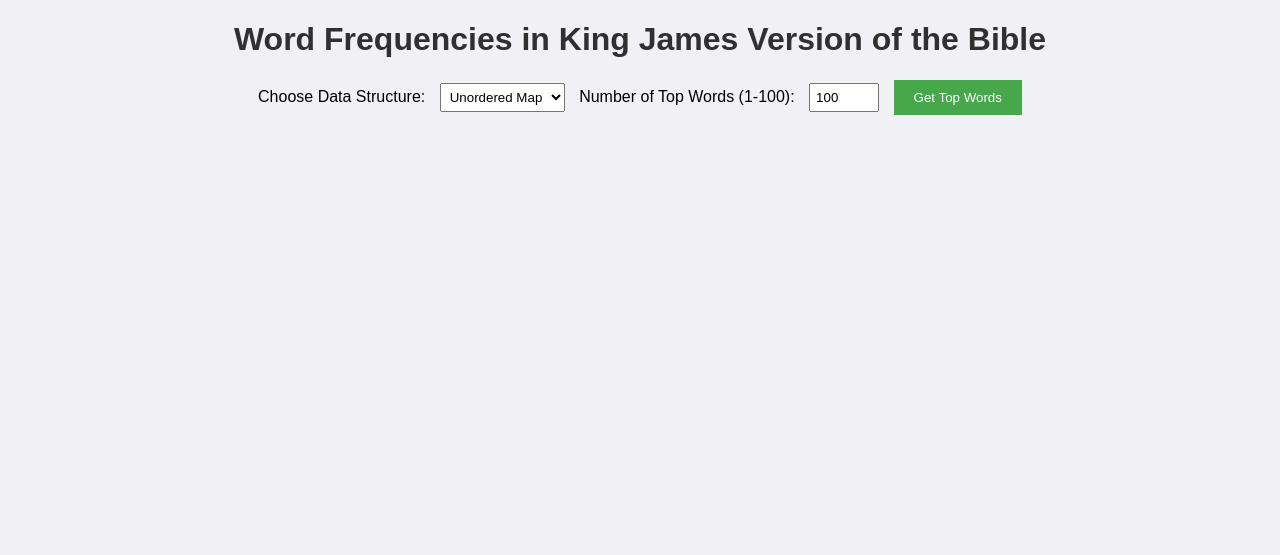
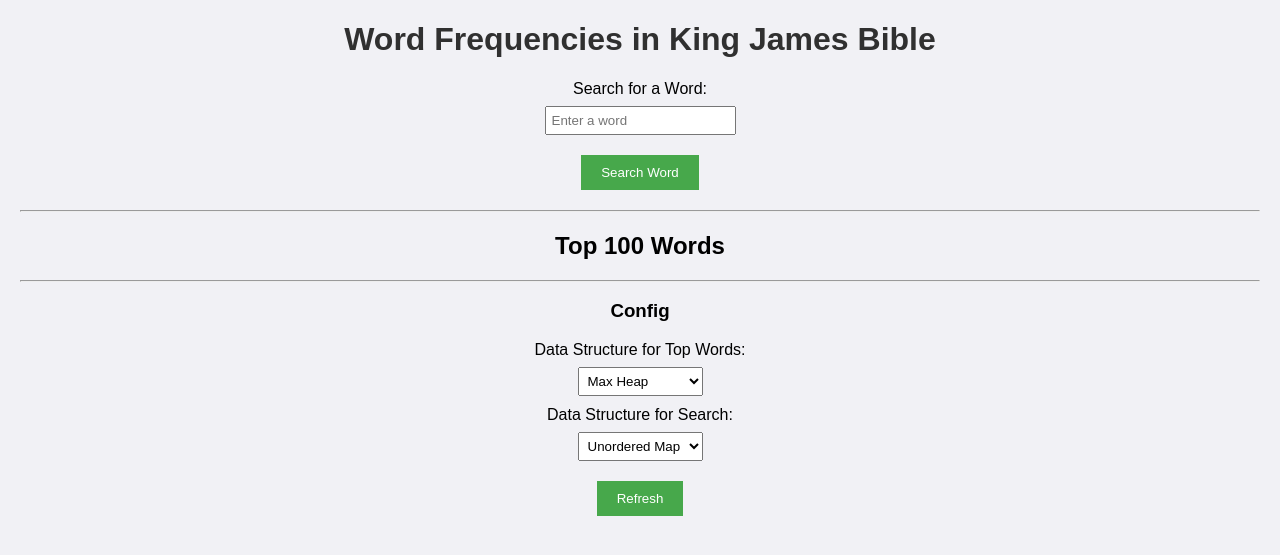
Before and after one commit to LukeBarcenas/FreQie, a Flask app: page / in a window 1280 px wide. Shown: the top 555 px of the page. Run offline with Flask 3, Linux system fonts and the light colour scheme; parts of the project's set-up code (start-up, migrations or seed data) failed here and were passed over.

Commit message:
Added Search function to webapp (Issue #8)

```diff
--- a/app.py
+++ b/app.py
@@ -1,5 +1,5 @@
 # Import libraries for normalizing and tokenizing
-from flask import Flask, render_template, request
+from flask import Flask, render_template, request, jsonify
 from unorderedMap import UnorderedMap
 from maxHeap import MaxHeap
 import nltk
@@ -19,8 +19,8 @@ except LookupError:
 app = Flask(__name__)
 
 # Reads a file line by line
-def readFile(file_path):
-    with open(file_path, 'r', encoding='utf-8') as file:
+def readFile(filePath):
+    with open(filePath, 'r', encoding='utf-8') as file:
         for line in file:
             yield line
 
@@ -37,45 +37,88 @@ def tokenizeText(text):
     return tokens
 
 # Preprocess the text
-def preprocessText(file_path):
-    text = ''.join(readFile(file_path))
+def preprocessText(filePath):
+    text = ''.join(readFile(filePath))
     normalizedText = normalizeText(text)
     tokens = tokenizeText(normalizedText)
     return tokens
 
+# Initializes the UnorderedMap
+def initializeUnorderedMap(tokens):
+    umap = UnorderedMap()
+    for token in tokens:
+        umap.insert(token)
+    return umap
+
+# Initializes the Heap
+def initializeMaxHeap(tokens):
+    return MaxHeap(tokens)
+
 # Preprocess tokens once for efficiency
-file_path = 'docs/KJB.txt'
-tokens = preprocessText(file_path)
+filePath = 'docs/KJB.txt'
+tokens = preprocessText(filePath)
 
-@app.route('/', methods=['GET', 'POST'])
+# Precompute once (Immutable)
+pcHeap = MaxHeap(tokens)
+pcTop100 = pcHeap.top_n(100)
+pcMap = UnorderedMap()
+for token in tokens:
+    pcMap.insert(token)
+
+# Display top 100 by default
+@app.route('/')
 def index():
-    top_words = []
-    method = 'unordered_map'
-    n = 100
+    return render_template(
+        'index.html',
+        topWords=pcTop100,
+        topWordsDataStructure="maxHeap",
+        searchDataStructure="unorderedMap",
+        searchQuery="",
+        searchResult=None
+    )
 
-    if request.method == 'POST':
-        method = request.form.get('method', 'unordered_map')
-        n_input = request.form.get('n', '100')
+@app.route('/refresh', methods=['POST'])
+def refresh():
+    # Reinitializea  map and heap based on config input
+    topWordsDataStructure = request.json.get("topWordsDataStructure", "maxHeap")
+    searchDataStructure = request.json.get("searchDataStructure", "unorderedMap")
+
+    topWords = []
+    if topWordsDataStructure == "maxHeap":
+        heap = MaxHeap(tokens)
+        rawTopWords = heap.top_n(100)
+        topWords = [(word, freq) for freq, word in rawTopWords]
+    elif topWordsDataStructure == "unorderedMap":
+        umap = UnorderedMap()
+        for token in tokens:
+            umap.insert(token)
+        rawTopWords = umap.getTop100()[:100]
+        topWords = rawTopWords
+
+    return jsonify({
+        "topWords": topWords,
+        "searchDataStructure": searchDataStructure,
+    })
+
+# Searches precomputed map/heap depending on config
+@app.route('/search', methods=['POST'])
+def search():
+    searchQuery = request.json.get("searchQuery", "").strip().lower()
+    searchDataStructure = request.json.get("searchDataStructure", "unorderedMap")
+    searchResult = None
+
+    if searchDataStructure == "unorderedMap":
         try:
-            n = int(n_input)
-            if n < 1:
-                n = 1
-            elif n > len(set(tokens)):
-                n = len(set(tokens))
-        except ValueError:
-            n = 100
+            searchResult = pcMap.search(searchQuery)
+        except KeyError:
+            searchResult = None
+    elif searchDataStructure == "maxHeap":
+        heap = MaxHeap(tokens)
+        result = heap.search(searchQuery)
+        if result != -1:
+            searchResult = result[0]
 
-        if method == 'unordered_map':
-            umap = UnorderedMap()
-            for token in tokens:
-                umap.insert(token)
-            top_words = umap.getTop100()[:n]
-        elif method == 'max_heap':
-            heap = MaxHeap(tokens)
-            top_n = heap.top_n(n)
-            top_words = [(word, freq) for freq, word in top_n]
-
-    return render_template('index.html', top_words=top_words, method=method, n=n)
+    return jsonify({"searchQuery": searchQuery, "searchResult": searchResult})
 
 if __name__ == '__main__':
     app.run(debug=True)
--- a/static/styles.css
+++ b/static/styles.css
@@ -16,12 +16,13 @@ form {
 }
 
 label {
-    margin-right: 10px;
+    display: block;
+    margin-bottom: 8px;
 }
 
 input, select {
     padding: 5px;
-    margin-right: 10px;
+    margin-bottom: 10px;
 }
 
 button {
@@ -30,6 +31,7 @@ button {
     color: white;
     border: none;
     cursor: pointer;
+    margin-top: 10px; /* Adds space above the button */
 }
 
 button:hover {
@@ -37,7 +39,7 @@ button:hover {
 }
 
 /* Word Container Styles */
-.word-container {
+.wordContainer {
     display: flex;
     flex-wrap: wrap;
     justify-content: center;
@@ -46,7 +48,7 @@ button:hover {
 }
 
 /* Word Box Styles */
-.word-box {
+.wordBox {
     background-color: #ffffff;
     border: 2px solid #ccc;
     border-radius: 8px;
@@ -60,6 +62,9 @@ button:hover {
     white-space: nowrap;
     overflow: hidden;
     text-overflow: ellipsis;
+    flex-direction: column;
+    align-items: center;
+    justify-content: center;
 }
 
 /* Rank, Word, and Frequency Styles */
@@ -76,3 +81,14 @@ button:hover {
 .frequency {
     color: #249d3f;
 }
+
+/* Search Styles */
+.searchResult {
+    margin-top: 20px;
+    font-size: 18px;
+    color: #303030;
+}
+
+.searchResult strong {
+    color: #0179fa;
+}
--- a/templates/index.html
+++ b/templates/index.html
@@ -3,33 +3,114 @@
 <head>
     <title>Word Frequencies in KJV Bible</title>
     <link rel="stylesheet" href="{{ url_for('static', filename='styles.css') }}">
+    <script>
+        // Refreshes the data structures used based on config input
+        function refreshConfig() {
+            const topWordsDataStructure = document.getElementById('topWordsDataStructure').value;
+            const searchDataStructure = document.getElementById('searchDataStructure').value;
+
+            fetch('/refresh', {
+                method: 'POST',
+                headers: { 'Content-Type': 'application/json' },
+                body: JSON.stringify({
+                    topWordsDataStructure,
+                    searchDataStructure
+                })
+            })
+            .then(response => response.json())
+            .then(data => {
+                // Reformat top words
+                const topWordsContainer = document.getElementById('topWordsContainer');
+                topWordsContainer.innerHTML = '';
+
+                data.topWords.forEach((wordPair, index) => {
+                    const wordBox = document.createElement('div');
+                    wordBox.className = 'wordBox';
+                    wordBox.innerHTML = `
+                        <span class="rank">#${index + 1}</span> |
+                        <span class="word">${wordPair[0]}</span> |
+                        <span class="frequency">${wordPair[1]}</span>
+                    `;
+                    topWordsContainer.appendChild(wordBox);
+                });
+            });
+        }
+
+        // Displays if word was found in the query
+        function searchWord() {
+            const searchQuery = document.getElementById('searchQuery').value;
+            const searchDataStructure = document.getElementById('searchDataStructure').value;
+
+            fetch('/search', {
+                method: 'POST',
+                headers: { 'Content-Type': 'application/json' },
+                body: JSON.stringify({
+                    searchQuery,
+                    searchDataStructure
+                })
+            })
+            .then(response => response.json())
+            .then(data => {
+                const searchResultContainer = document.getElementById('searchResultContainer');
+                searchResultContainer.innerHTML = ''; // Clear existing content
+
+                if (data.searchResult !== null) {
+                    searchResultContainer.innerHTML = `The word "<strong>${data.searchQuery}</strong>" appears <strong>${data.searchResult}</strong> times.`;
+                } else {
+                    searchResultContainer.innerHTML = `The word "<strong>${data.searchQuery}</strong>" was not found.`;
+                }
+            });
+        }
+    </script>
 </head>
 <body>
-    <h1>Word Frequencies in King James Version of the Bible</h1>
-    <form method="POST">
-        <label for="method">Choose Data Structure:</label>
-        <select name="method" id="method">
-            <option value="unordered_map" {% if method =='unordered_map' %}selected{% endif %}>Unordered Map</option>
-            <option value="max_heap" {% if method =='max_heap' %}selected{% endif %}>Max Heap</option>
-        </select>
+    <h1>Word Frequencies in King James Bible</h1>
 
-        <label for="n">Number of Top Words (1-100):</label>
-        <input type="number" name="n" id="n" value="{{ n }}" min="1" max="100">
-
-        <button type="submit">Get Top Words</button>
+    <!-- Search Section -->
+    <form onsubmit="event.preventDefault(); searchWord();">
+        <div>
+            <label for="searchQuery">Search for a Word:</label>
+            <input type="text" id="searchQuery" placeholder="Enter a word">
+        </div>
+        <button type="submit">Search Word</button>
     </form>
 
-    {% if top_words %}
-    <h2>Top {{ n }} Words (using {{ method.replace('_', ' ').title() }})</h2>
-    <div class="word-container">
-        {% for word_pair in top_words %}
-        <div class="word-box">
+    <div id="searchResultContainer"></div>
+
+    <hr>
+
+    <!-- Top Words Section -->
+    <h2>Top 100 Words</h2>
+    <div id="topWordsContainer">
+        {% for wordPair in topWords %}
+        <div class="wordBox">
             <span class="rank">#{{ loop.index }}</span> |
-            <span class="word">{{ word_pair[0] }}</span> |
-            <span class="frequency">{{ word_pair[1] }}</span>
+            <span class="word">{{ wordPair[0] }}</span> |
+            <span class="frequency">{{ wordPair[1] }}</span>
         </div>
         {% endfor %}
     </div>
-    {% endif %}
+
+    <hr>
+
+    <!-- Config Section -->
+    <h3>Config</h3>
+    <div>
+        <label for="topWordsDataStructure">Data Structure for Top Words:</label>
+        <select id="topWordsDataStructure">
+            <option value="maxHeap" {% if topWordsDataStructure =='maxHeap' %}selected{% endif %}>Max Heap</option>
+            <option value="unorderedMap" {% if topWordsDataStructure =='unorderedMap' %}selected{% endif %}>Unordered Map</option>
+        </select>
+    </div>
+
+    <div>
+        <label for="searchDataStructure">Data Structure for Search:</label>
+        <select id="searchDataStructure">
+            <option value="unorderedMap" {% if searchDataStructure =='unorderedMap' %}selected{% endif %}>Unordered Map</option>
+            <option value="maxHeap" {% if searchDataStructure =='maxHeap' %}selected{% endif %}>Max Heap</option>
+        </select>
+    </div>
+
+    <button onclick="refreshConfig()">Refresh</button>
 </body>
 </html>
```
Also changed, not shown: maxHeap.py (+8 -12 lines).
